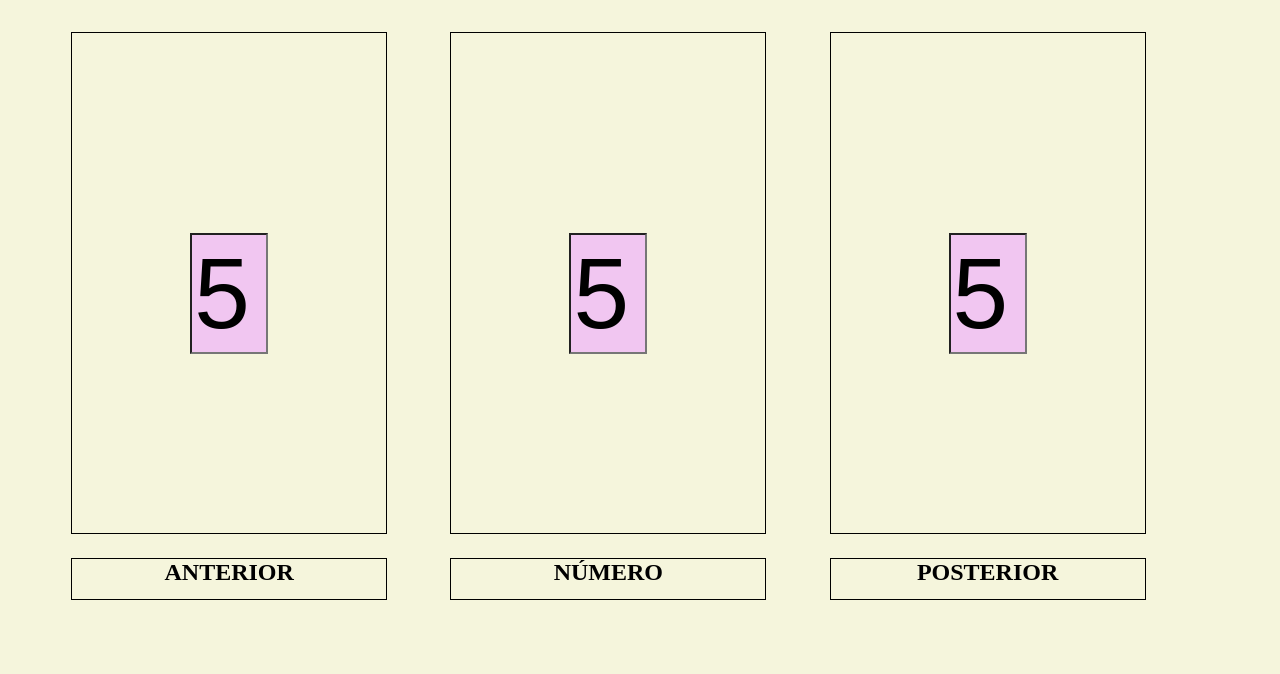
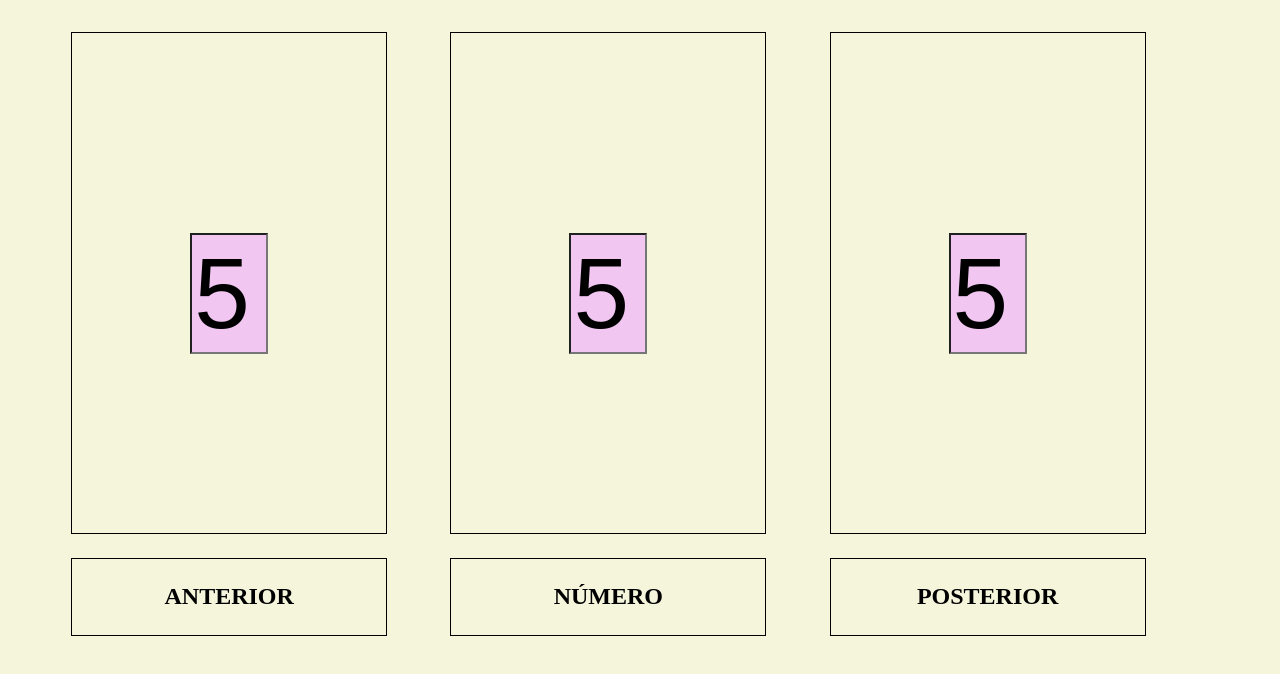
Before and after one commit to ramirorf/antpost.github.io, a plain HTML site: page index.htm in a window 1280 px wide. Drawn offline with Linux system fonts and the light colour scheme.

Commit message:
refactorización css

```diff
--- a/index.css
+++ b/index.css
@@ -34,32 +34,24 @@ img.visible {
     float: left;
 }
 
-.columna .numero {
+.columna div {
     border-width: 1px;
     border-color: black;
     border-style: solid;
 
-    height: 300px;
-    padding-top: 200px;
-
     text-align: center;
-    vertical-align: bottom;
-
-    font-size: x-large;
-}
-
-
-.columna .etiqueta {
-    border-width: 1px;
-    border-color: black;
-    border-style: solid;
-
-    margin-top: 1em;
-    height: 40px;
-
-    text-align: center;
-    vertical-align: middle;
-
     font-size: x-large;
     font-weight: bolder;
 }
+
+.columna .numero {
+    padding-top: 200px;
+    height: 300px;
+}
+
+.columna .etiqueta {
+    margin-top: 1em;
+    padding-top: 1em;
+    padding-bottom : 0.5em;
+    height: 40px;
+}
```
